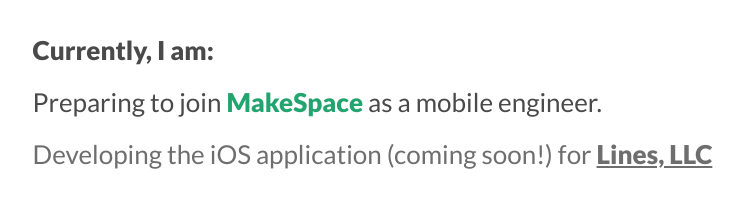
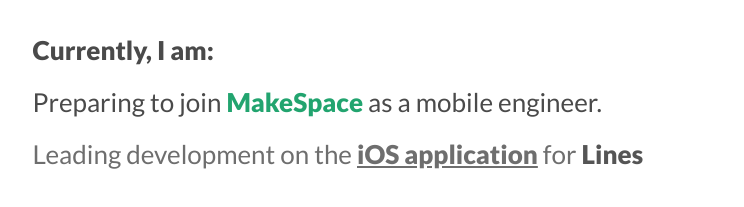
Before and after one commit to avicks/avicks.github.io, a plain HTML site: page index.html in a window 1280 px wide. Shown: the part 131-338 px from the top of the page, without its empty margins (119-863 px from the left). Drawn offline with nearby package versions, Linux system fonts and the light colour scheme.

Commit message:
Added link to Lines iOS app.

```diff
--- a/index.html
+++ b/index.html
@@ -29,7 +29,7 @@
     <ul>
       <li><span class="fadein2"><b>Currently, I am:</b></span></li>
        <li><span class="fadein3">Preparing to join <span class="MakeSpace"><b>MakeSpace</b></span> as a mobile engineer.</span></li>
-      <li><span class="fadein4">Developing the iOS application (coming soon!) for <span class="lines"><b><a href="http://lineslaunch.com/" target="_blank">Lines, LLC</a></b></span></span></li>
+      <li><span class="fadein4">Leading development on the <a href="https://itunes.apple.com/us/app/lines-wait-less-live-more/id1169630989?mt=8" target="_blank">iOS application</a> for <b><span class="lines">Lines</span></b></span></li>
       <li></li>
       <li></li>
       <li><span class="fadein5"><b>Previously, I:</b></span></li>
```
